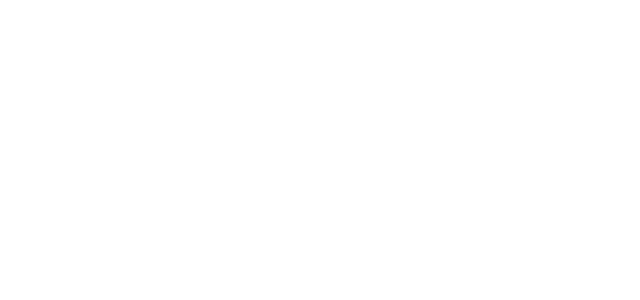
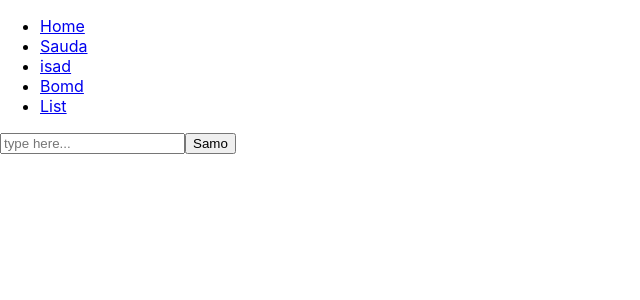
Before and after one commit to TJKwolf/react-isab, a React (Create React App) app in the folder tuomo-react-harjoitus/: page /List in a window 1280 px wide. Before the commit this address had no page. Shown: the top 300 px of the page, without its empty margins (0-640 px from the left). Built offline with nearby package versions, Linux system fonts and the light colour scheme.

Commit message:
lista kesken

```diff
--- a/tuomo-react-harjoitus/src/App.js
+++ b/tuomo-react-harjoitus/src/App.js
@@ -6,6 +6,7 @@
 import { Counters } from "./pages/Counters";
 import { Items } from "./pages/Items";
 import { Item } from "./pages/Item";
+import { List } from "./pages/List";
 function App() {
   return (
     <BrowserRouter>
@@ -16,6 +17,7 @@
           <Route path='Buttons' element={<Buttons/>}/>
           <Route path='Counters' element={<Counters/>}/>
           <Route path='Items' element={<Items/>}/>
+          <Route path='List' element={<List/>}/>
         </Route>
         </Routes>
       </div>
--- a/tuomo-react-harjoitus/src/pages/Item.jsx
+++ b/tuomo-react-harjoitus/src/pages/Item.jsx
@@ -5,6 +5,7 @@
         <div>
             <p>title:{props.title}</p>
             <img src={props.img}/>
+            <p>Description: {props.description}</p>
         </div>
     );
 }
--- a/tuomo-react-harjoitus/src/pages/ItemDataBase.js
+++ b/tuomo-react-harjoitus/src/pages/ItemDataBase.js
@@ -2,13 +2,15 @@
     {
         img:"https://cdn.pixabay.com/photo/2022/11/03/15/06/cat-7567706_1280.jpg"
         ,
-        title:"Title",
+        title:"cat",
+        description:"tämä on kuva kissasta",
         id:0,
     },
     {
         img:"https://cdn.pixabay.com/photo/2013/07/12/14/33/automatic-gun-148452_1280.png"
         ,
-        title:"Title",
+        title:"gun",
+        description:"tämä on usan ase",
         id:0,
     },
 ]
--- a/tuomo-react-harjoitus/src/pages/Items.jsx
+++ b/tuomo-react-harjoitus/src/pages/Items.jsx
@@ -6,10 +6,12 @@
     return(
         <div>
             {
-                items.map(({title ,img})=>
+                items.map(({title ,img, description})=>
                 <Item
                     title={title}
                     img={img}
+                    description={description}
+
                 />
                 )
             }
--- /dev/null
+++ b/tuomo-react-harjoitus/src/pages/List.jsx
@@ -0,0 +1,17 @@
+import React from "react";
+import { useState } from "react";
+
+export const List=()=>{
+    const[content, setContent] = useState ([]);
+    const [ inputValue, setInputValue ] = useState('');
+    return(
+        <div>
+             <div>
+                <form>
+                    <input type="Text" placeholder="type here..." required/>
+                    <input type="submit" value="Samo"/>
+                </form>
+            </div>
+        </div>
+    );
+ }
--- a/tuomo-react-harjoitus/src/pages/router.jsx
+++ b/tuomo-react-harjoitus/src/pages/router.jsx
@@ -18,6 +18,9 @@
                     <li>
                     <Link to="/Items">Bomd</Link>
                     </li>
+                    <li>
+                    <Link to="/List">List</Link>
+                    </li>
 
                 </ul>
             </div>
```
